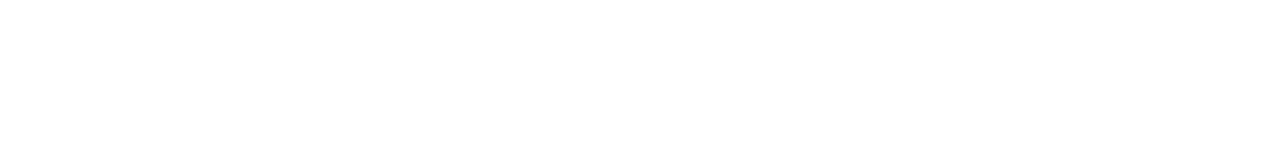
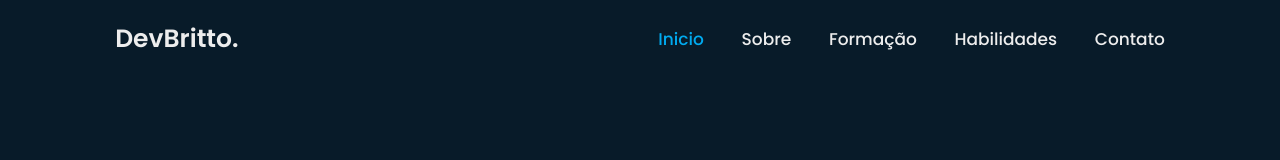
Before and after one commit to DevBritto/Portifolio, a plain HTML site: page index.html in a window 1280 px wide. Drawn offline with nearby package versions, Linux system fonts and the light colour scheme.

Commit message:
Header concluido

```diff
--- a/index.html
+++ b/index.html
@@ -1,15 +1,36 @@
 <!DOCTYPE html>
 <html lang="pt-br">
+
 <head>
     <meta charset="UTF-8">
     <meta http-equiv="X-UA-Compatible" content="IE=edge">
     <meta name="viewport" content="width=device-width, initial-scale=1.0">
+    <link rel="stylesheet" href="./styles.css">
+    <link rel="preconnect" href="https://fonts.googleapis.com">
+    <link rel="preconnect" href="https://fonts.gstatic.com" crossorigin>
+    <link href="https://fonts.googleapis.com/css2?family=Poppins:wght@300;400;500;600;700;800;900&display=swap"
+        rel="stylesheet">
+    <link href='https://unpkg.com/boxicons@2.1.4/css/boxicons.min.css' rel='stylesheet'>
+
     <title>Portifolio</title>
 </head>
+
 <body>
+    <header class="header">
+        <a href="#" class="logo">DevBritto.</a>
 
+        <div class="bx bx-menu" id="menu-icon"></div>
 
+        <nav class="navbar">
+            <a href="Inicio" class="active">Inicio</a>
+            <a href="Sobre">Sobre</a>
+            <a href="Formação">Formação</a>
+            <a href="Habilidades">Habilidades</a>
+            <a href="Contato">Contato</a>
+        </nav>
+    </header>
 
     <script src="./index.js"></script>
 </body>
+
 </html>
--- a/styles.css
+++ b/styles.css
@@ -0,0 +1,66 @@
+*{
+    margin: 0;
+    padding: 0;
+    box-sizing: border-box;
+    text-decoration: none;
+    border: none;
+    scroll-behavior: smooth;
+    outline: none;
+    font-family: 'Poppins', sans-serif;
+}
+
+:root {
+    --bg-color: #081b29;
+    --second-bg-color: #112e42;
+    --text-color: #ededed;
+    --main-color: #00abf0;
+}
+
+html{
+    font-size: 62.5%;
+    overflow-x: hidden;
+}
+
+body{
+    background: var(--bg-color);
+    color: var(--text-color);
+}
+
+.header{
+    position: fixed;
+    top: 0;
+    left: 0;
+    width: 100%;
+    padding: 2rem 9%;
+    background: transparent;
+    display:flex;
+    justify-content: space-between;
+    align-items: center;
+    z-index: 100;
+}
+
+.logo {
+    font-size: 2.5rem;
+    color: var(--text-color);
+    font-weight: 600;
+}
+
+.navbar a {
+    font-size: 1.7rem;
+    color: var(--text-color);
+    font-weight: 500;
+    margin-left: 3.5rem;
+    transition: .3s;
+}
+
+.navbar a:hover,
+.navbar a.active {
+    color: var(--main-color);
+}
+
+#menu-icon{
+    font-size: 3.6rem;
+    color: var(--text-color);
+    cursor: pointer;
+    display: none;
+}
```
